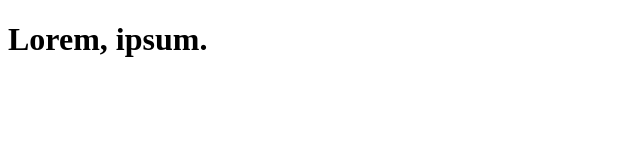
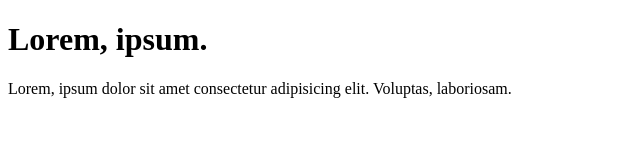
Before and after one commit to masoodfareed/masood.github.io, a plain HTML site: page index.html in a window 1280 px wide. Shown: the whole page, without its empty margins (0-640 px from the left). Drawn offline with Linux system fonts and the light colour scheme.

Commit message:
para added

```diff
--- a/index.html
+++ b/index.html
@@ -3,5 +3,6 @@
     <head><title>Masood ID</title></head>
     <body>
         <h1>Lorem, ipsum.</h1>
+        <p>Lorem, ipsum dolor sit amet consectetur adipisicing elit. Voluptas, laboriosam.</p>
     </body>
 </html>
```
